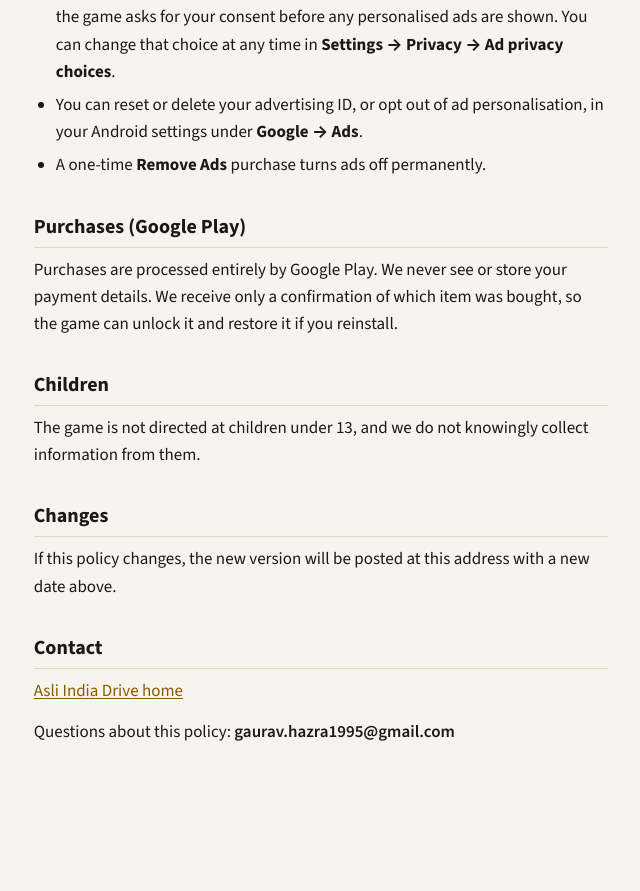
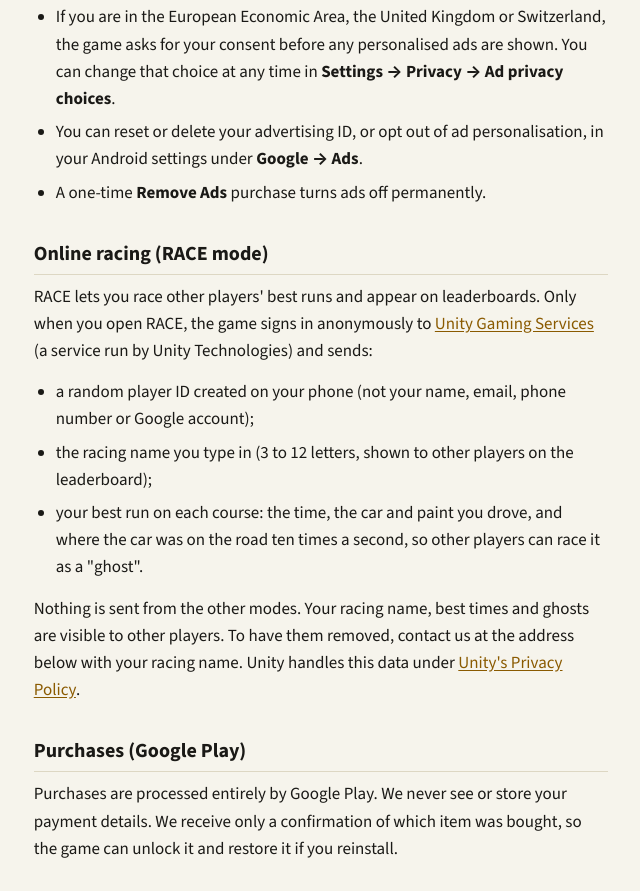
Before and after one commit to gaurav-95/gaurav-95.github.io, a plain HTML site: page privacy/index.html in a window 1280 px wide. Shown: the part 1001-1892 px from the top of the page, without its empty margins (319-959 px from the left). Before the commit the page ends 1824 px from the top, so only its background shows below. Drawn offline with nearby package versions, Linux system fonts and the light colour scheme.

Commit message:
Privacy policy: RACE mode (online racing)

```diff
--- a/privacy/index.html
+++ b/privacy/index.html
@@ -29,13 +29,13 @@ a:focus-visible{outline:2px solid var(--accent);outline-offset:2px}
 <main>
 <header>
 <h1>Asli India Drive: Privacy Policy</h1>
-<p class="updated">Last updated: 30 September 2026</p>
+<p class="updated">Last updated: 15 November 2026</p>
 </header>
 
 <p>Asli India Drive ("the game") is an Android game made by Gourab Hazra ("we"). This policy explains what information the game and the services inside it collect, and why.</p>
 
 <h2>What we collect</h2>
-<p><strong>We do not collect personal information ourselves.</strong> The game has no account, no sign-in and no chat. We run no servers that receive your data.</p>
+<p><strong>We do not collect personal information ourselves.</strong> The game has no account, no sign-in and no chat. Apart from RACE mode's leaderboards (below), we run no servers that receive your data.</p>
 <p>Your progress (your Kamai balance, cars, upgrades, records and settings) is stored <strong>on your device</strong>. If Android's backup to your Google Account is switched on, Android includes this small game file in that backup, so it comes back when you reinstall the game or move to a new phone. That backup is made by Android and Google under your Google Account; it never reaches us. If backup is off, uninstalling the game or clearing its data deletes your progress.</p>
 
 <h2>Advertising (Google AdMob)</h2>
@@ -54,6 +54,15 @@ a:focus-visible{outline:2px solid var(--accent);outline-offset:2px}
 <li>A one-time <strong>Remove Ads</strong> purchase turns ads off permanently.</li>
 </ul>
 
+<h2>Online racing (RACE mode)</h2>
+<p>RACE lets you race other players' best runs and appear on leaderboards. Only when you open RACE, the game signs in anonymously to <a href="https://unity.com/products/gaming-services">Unity Gaming Services</a> (a service run by Unity Technologies) and sends:</p>
+<ul>
+<li>a random player ID created on your phone (not your name, email, phone number or Google account);</li>
+<li>the racing name you type in (3 to 12 letters, shown to other players on the leaderboard);</li>
+<li>your best run on each course: the time, the car and paint you drove, and where the car was on the road ten times a second, so other players can race it as a "ghost".</li>
+</ul>
+<p>Nothing is sent from the other modes. Your racing name, best times and ghosts are visible to other players. To have them removed, contact us at the address below with your racing name. Unity handles this data under <a href="https://unity.com/legal/privacy-policy">Unity's Privacy Policy</a>.</p>
+
 <h2>Purchases (Google Play)</h2>
 <p>Purchases are processed entirely by Google Play. We never see or store your payment details. We receive only a confirmation of which item was bought, so the game can unlock it and restore it if you reinstall.</p>
 
```
